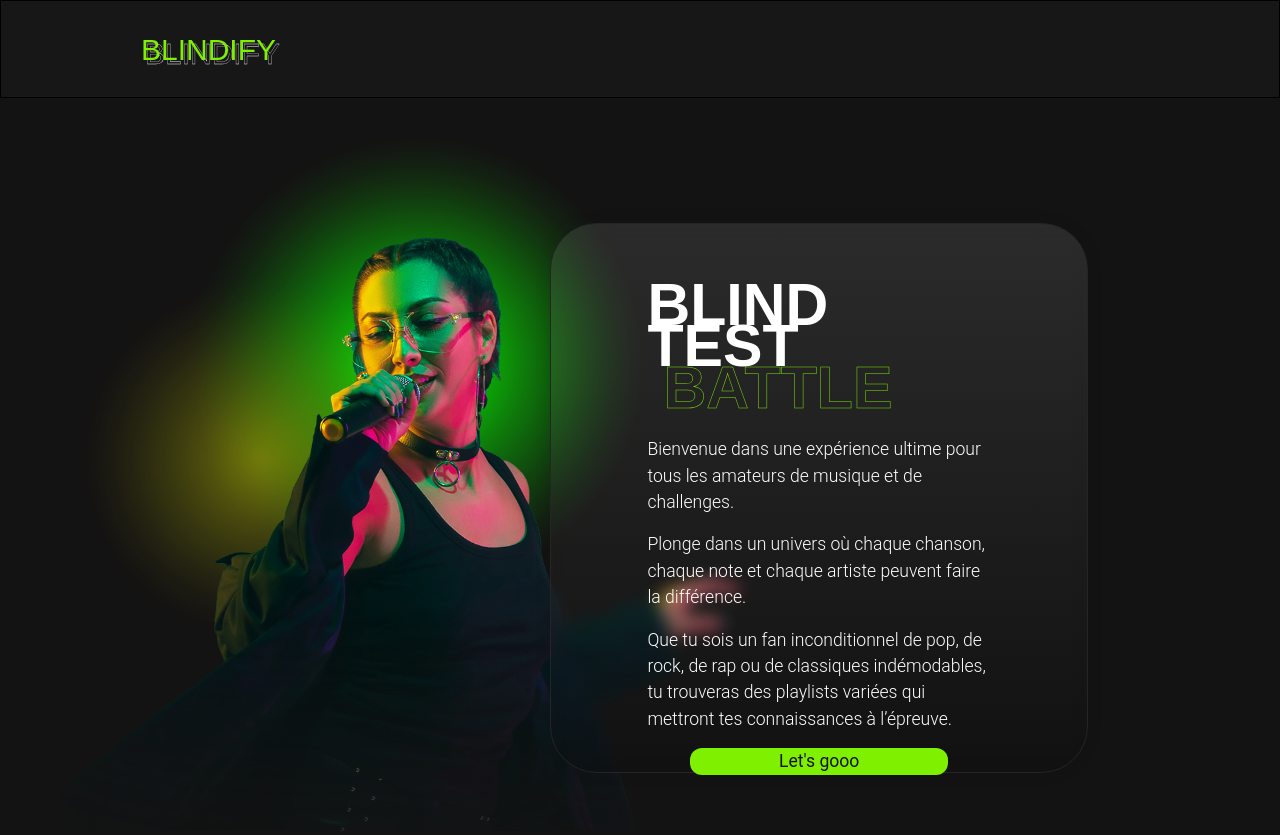
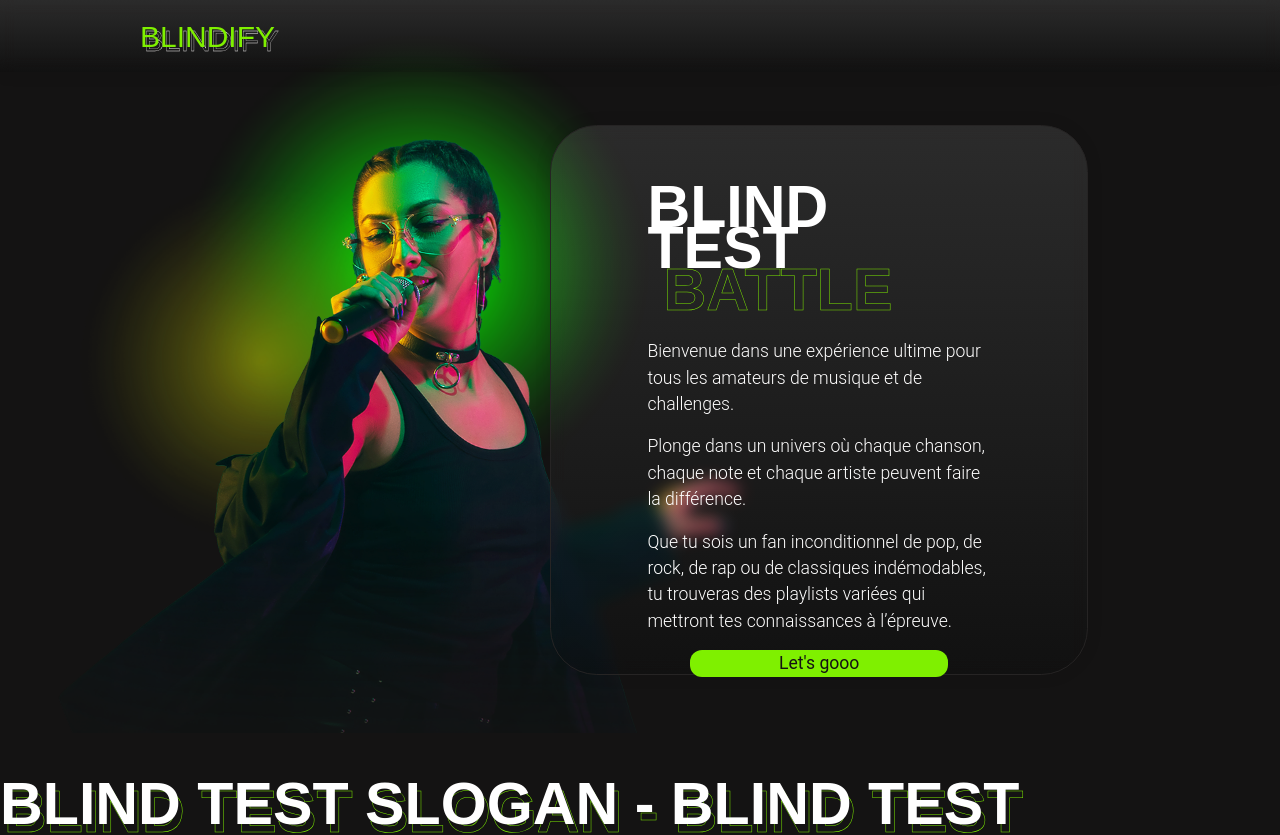
Before and after one commit to AngelHRD/BlindTestProjet, a React (Vite) app: page / in a window 1280 px wide. Shown: the top 835 px of the page. Built offline with nearby package versions, Linux system fonts and the light colour scheme; a web font is replaced by a local one.

Commit message:
maj navbar

```diff
--- a/src/App.css
+++ b/src/App.css
@@ -127,6 +127,12 @@ body {
     box-shadow: 0px 0px 16px 0px rgba(0, 0, 0, 0.1);
 }
 
+.bg-blur-nav {
+    background: linear-gradient(to bottom, rgba(255, 255, 255, 0.1), rgba(0, 0, 0, 0.1));
+    backdrop-filter: blur(8px); /* Flou du fond */
+    box-shadow: 0px 0px 16px 0px rgba(0, 0, 0, 0.1);
+}
+
 /* search bar */
 
 .bg-search {
--- a/src/layouts/Header.jsx
+++ b/src/layouts/Header.jsx
@@ -3,8 +3,8 @@ import { Link } from 'react-router-dom';
 function Header() {
     return (
         <>
-            <header className='border border-b-black w-full shadow-sm bg-[#6262620D]'>
-                <nav className='h-24 flex items-center justify-between mx-35 '>
+            <header className='fixed top-0 left-0 z-50 w-full bg-blur-nav'>
+                <nav className='h-18 flex items-center justify-between mx-35 '>
                     <Link className='relative w-fit ' to='/'>
                         <h1 className='t-briller-logo relative z-10'>blindify</h1>
                         <span className='t-briller-logo-vide absolute top-1 left-1 z-0'>blindify</span>
```
